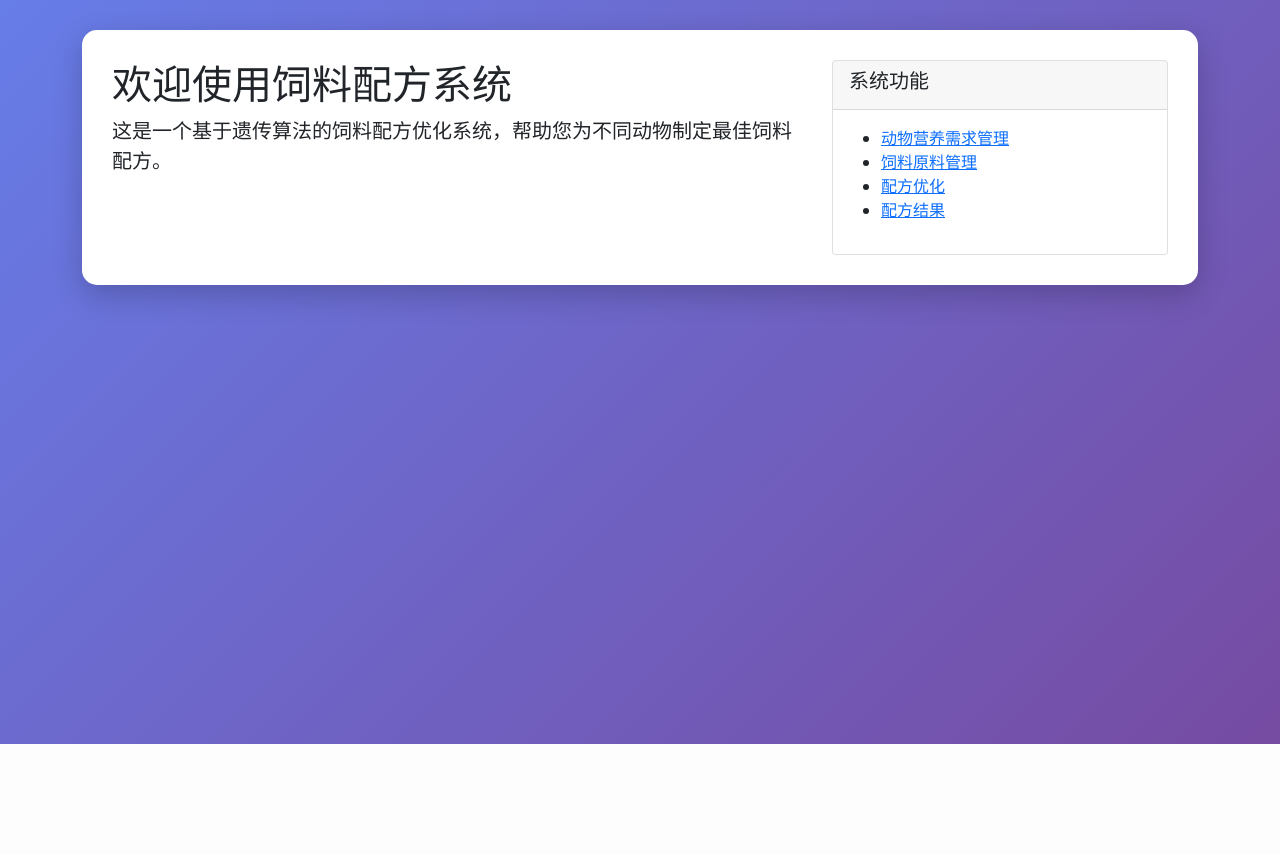
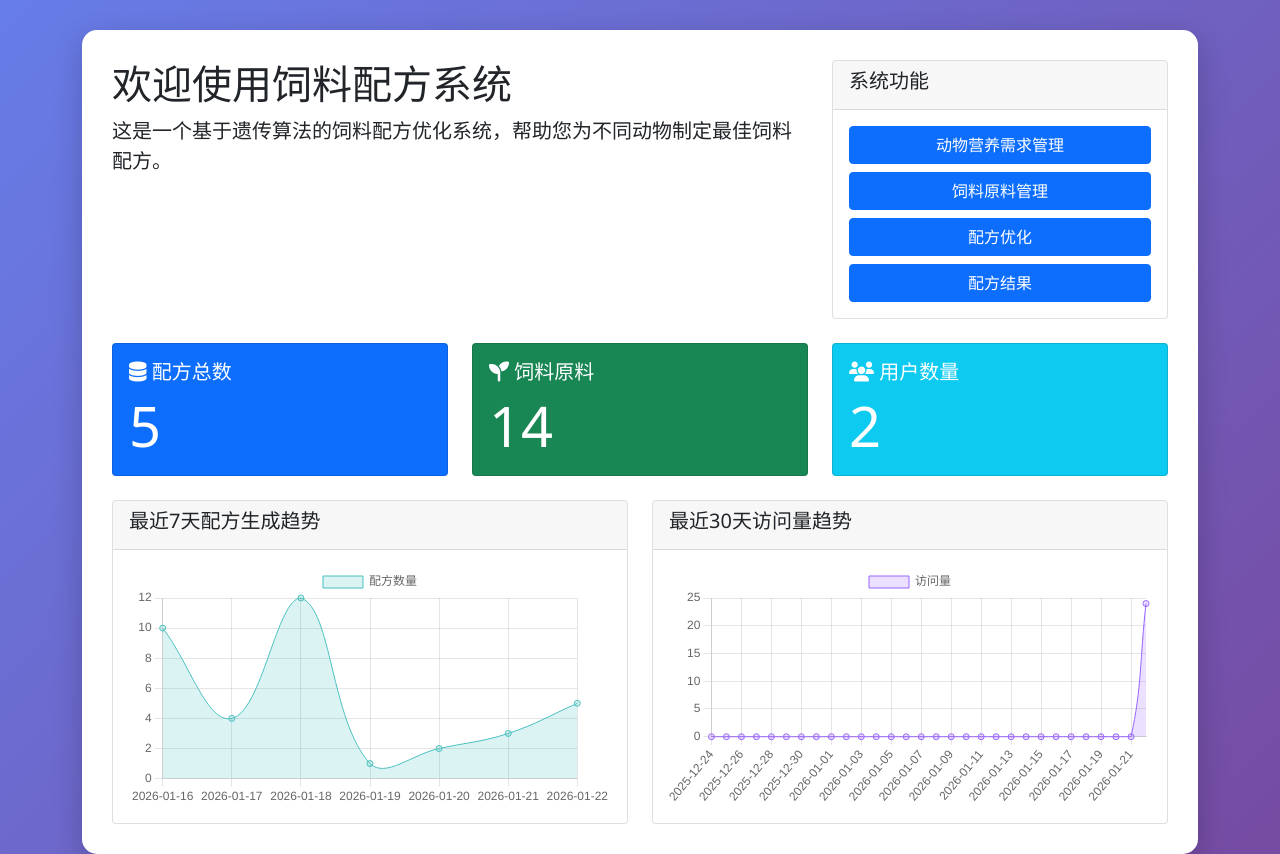
Before and after one commit to coinreverse/feed_formulation_web, a Django app: page / in a window 1280 px wide. Shown: the part 56-910 px from the top of the page. Before the commit the page ends 800 px from the top, so only its background shows below. Run offline with Django 5.2, Linux system fonts and the light colour scheme; data comes from the database, SQL or seed files in the repository; both versions use the stored data as it was after the commit.

Commit message:
添加主页统计功能

```diff
--- /dev/null
+++ b/feed_formulation_web/models.py
@@ -0,0 +1,14 @@
+from django.db import models
+from datetime import date
+
+
+class DailyVisit(models.Model):
+    visit_date = models.DateField(default=date.today, unique=True)
+    count = models.PositiveIntegerField(default=0)
+
+    class Meta:
+        ordering = ['-visit_date']
+        app_label = 'feed_formulation_web'  # 添加这一行
+
+    def __str__(self):
+        return f"{self.visit_date} - {self.count} 次访问"
--- a/feed_formulation_web/urls.py
+++ b/feed_formulation_web/urls.py
@@ -18,15 +18,12 @@ from django.contrib import admin
 from django.urls import path, include
 from django.shortcuts import render
 from django.views.i18n import set_language
+from . import views
 
-
-# 简单的主页视图
-def home(request):
-    return render(request, 'home.html')
 
 urlpatterns = [
     path('admin/', admin.site.urls),
-    path("", home, name='home'),
+    path("", views.home, name='home'),
     path("users/", include("users.urls")),
     path("ingredients/", include("ingredients.urls")),
     path("animal_requirements/", include("animal_requirements.urls")),
--- /dev/null
+++ b/feed_formulation_web/views.py
@@ -0,0 +1,57 @@
+from feed_formulation_web.models import DailyVisit
+from formulation.models import FeedFormulaResult
+from ingredients.models import Ingredient
+from users.models import CustomUser
+from django.shortcuts import render
+from datetime import datetime, timedelta
+import random
+
+
+# 主页视图，包含统计数据和图表
+def home(request):
+    # 统计数据
+    formula_count = FeedFormulaResult.objects.count()
+    ingredient_count = Ingredient.objects.count()
+    user_count = CustomUser.objects.count()
+
+    # 如果没有真实数据，使用模拟数据
+    if formula_count == 0:
+        formula_count = random.randint(50, 200)
+    if ingredient_count == 0:
+        ingredient_count = random.randint(30, 100)
+    if user_count == 0:
+        user_count = random.randint(10, 50)
+
+    # 生成最近7天配方生成趋势数据（符合模板期望的{date, count}对象列表）
+    formula_trend = []
+    for i in range(6, -1, -1):
+        date = (datetime.now() - timedelta(days=i)).strftime('%Y-%m-%d')
+        # 尝试获取真实数据，如果没有则使用模拟数据
+        real_count = FeedFormulaResult.objects.filter(created_at__date=datetime.strptime(date, '%Y-%m-%d')).count()
+        if real_count > 0:
+            count = real_count
+        else:
+            count = random.randint(0, 15)
+        formula_trend.append({'date': date, 'count': count})
+
+    # 生成最近30天访问量趋势数据
+    access_trend = []
+    for i in range(29, -1, -1):
+        date = (datetime.now() - timedelta(days=i)).date()
+        # 尝试获取真实访问量数据
+        visit = DailyVisit.objects.filter(visit_date=date).first()
+        if visit:
+            count = visit.count
+        else:
+            count = 0  # 没有记录时显示0
+        access_trend.append({'date': date.strftime('%Y-%m-%d'), 'count': count})
+
+    context = {
+        'formula_count': formula_count,
+        'ingredient_count': ingredient_count,
+        'user_count': user_count,
+        'formula_trend': formula_trend,
+        'access_trend': access_trend
+    }
+
+    return render(request, 'home.html', context)
--- a/ingredients/forms.py
+++ b/ingredients/forms.py
@@ -15,7 +15,7 @@ class IngredientForm(forms.ModelForm):
         labels = {
             'name': _('原料名称'),
             'description': _('原料说明'),
-            'cost': _('单价(元/kg)')
+            'cost': _('单价(元/吨)')
         }
         widgets = {
             'name': forms.TextInput(attrs={'class': 'form-control'}),
--- a/templates/base.html
+++ b/templates/base.html
@@ -96,6 +96,8 @@
 
 <!-- Bootstrap JS -->
 <script src="https://cdn.jsdelivr.net/npm/bootstrap@5.1.3/dist/js/bootstrap.bundle.min.js"></script>
+<!-- Chart.js -->
+<script src="https://cdn.jsdelivr.net/npm/chart.js"></script>
 {% block extra_js %}{% endblock %}
 </body>
 </html>
--- a/templates/home.html
+++ b/templates/home.html
@@ -15,38 +15,150 @@
                 <h5>{% trans '系统功能' %}</h5>
             </div>
             <div class="card-body">
-                <ul>
-                    <li>
-                        {% if user.is_authenticated %}
-                            <a href="{% url 'animal_requirements_list' %}">{% trans '动物营养需求管理' %}</a>
-                        {% else %}
-                            <a href="{% url 'login' %}?next={% url 'animal_requirements_list' %}">{% trans '动物营养需求管理' %}</a>
-                        {% endif %}
-                    </li>
-                    <li>
-                        {% if user.is_authenticated %}
-                            <a href="{% url 'ingredients_list' %}">{% trans '饲料原料管理' %}</a>
-                        {% else %}
-                            <a href="{% url 'login' %}?next={% url 'ingredients_list' %}">{% trans '饲料原料管理' %}</a>
-                        {% endif %}
-                    </li>
-                    <li>
-                        {% if user.is_authenticated %}
-                            <a href="{% url 'ga_optimization_list' %}">{% trans '配方优化' %}</a>
-                        {% else %}
-                            <a href="{% url 'login' %}?next={% url 'ga_optimization_list' %}">{% trans '配方优化' %}</a>
-                        {% endif %}
-                    </li>
-                    <li>
-                        {% if user.is_authenticated %}
-                            <a href="{% url 'formula_results_list' %}">{% trans '配方结果' %}</a>
-                        {% else %}
-                            <a href="{% url 'login' %}?next={% url 'formula_results_list' %}">{% trans '配方结果' %}</a>
-                        {% endif %}
-                    </li>
-                </ul>
+                <div class="d-grid gap-2">
+                    {% if user.is_authenticated %}
+                        <a href="{% url 'animal_requirements_list' %}" class="btn btn-primary">
+                            {% trans '动物营养需求管理' %}
+                        </a>
+                        <a href="{% url 'ingredients_list' %}" class="btn btn-primary">
+                            {% trans '饲料原料管理' %}
+                        </a>
+                        <a href="{% url 'ga_optimization_list' %}" class="btn btn-primary">
+                            {% trans '配方优化' %}
+                        </a>
+                        <a href="{% url 'formula_results_list' %}" class="btn btn-primary">
+                            {% trans '配方结果' %}
+                        </a>
+                    {% else %}
+                        <a href="{% url 'login' %}?next={% url 'animal_requirements_list' %}" class="btn btn-primary">
+                            {% trans '动物营养需求管理' %}
+                        </a>
+                        <a href="{% url 'login' %}?next={% url 'ingredients_list' %}" class="btn btn-primary">
+                            {% trans '饲料原料管理' %}
+                        </a>
+                        <a href="{% url 'login' %}?next={% url 'ga_optimization_list' %}" class="btn btn-primary">
+                            {% trans '配方优化' %}
+                        </a>
+                        <a href="{% url 'login' %}?next={% url 'formula_results_list' %}" class="btn btn-primary">
+                            {% trans '配方结果' %}
+                        </a>
+                    {% endif %}
+                </div>
+            </div>
+        </div>
+    </div>
+</div>
+
+<!-- 统计卡片 -->
+<div class="row mt-4">
+    <div class="col-md-4">
+        <div class="card bg-primary text-white">
+            <div class="card-body">
+                <h5 class="card-title"><i class="fas fa-database"></i> {% trans '配方总数' %}</h5>
+                <p class="card-text display-4">{{ formula_count }}</p>
+            </div>
+        </div>
+    </div>
+    <div class="col-md-4">
+        <div class="card bg-success text-white">
+            <div class="card-body">
+                <h5 class="card-title"><i class="fas fa-seedling"></i> {% trans '饲料原料' %}</h5>
+                <p class="card-text display-4">{{ ingredient_count }}</p>
+            </div>
+        </div>
+    </div>
+    <div class="col-md-4">
+        <div class="card bg-info text-white">
+            <div class="card-body">
+                <h5 class="card-title"><i class="fas fa-users"></i> {% trans '用户数量' %}</h5>
+                <p class="card-text display-4">{{ user_count }}</p>
+            </div>
+        </div>
+    </div>
+</div>
+
+<!-- 图表区域 -->
+<div class="row mt-4">
+    <div class="col-md-6">
+        <div class="card">
+            <div class="card-header">
+                <h5>{% trans '最近7天配方生成趋势' %}</h5>
+            </div>
+            <div class="card-body">
+                <canvas id="formulaTrendChart"></canvas>
+            </div>
+        </div>
+    </div>
+    <div class="col-md-6">
+        <div class="card">
+            <div class="card-header">
+                <h5>{% trans '最近30天访问量趋势' %}</h5>
+            </div>
+            <div class="card-body">
+                <canvas id="accessTrendChart"></canvas>
             </div>
         </div>
     </div>
 </div>
 {% endblock %}
+
+{% block extra_js %}
+<script>
+    // 配方趋势图表
+    const formulaCtx = document.getElementById('formulaTrendChart').getContext('2d');
+    const formulaTrendData = {
+        labels: [{% for item in formula_trend %}"{{ item.date }}",{% endfor %}],
+        datasets: [{
+            label: "{% trans '配方数量' %}",
+            data: [{% for item in formula_trend %}{{ item.count }},{% endfor %}],
+            backgroundColor: 'rgba(75, 192, 192, 0.2)',
+            borderColor: 'rgba(75, 192, 192, 1)',
+            borderWidth: 1,
+            fill: true,
+            tension: 0.4
+        }]
+    };
+    const formulaChart = new Chart(formulaCtx, {
+        type: 'line',
+        data: formulaTrendData,
+        options: {
+            responsive: true,
+            scales: {
+                y: {
+                    beginAtZero: true,
+                    ticks: {
+                        precision: 0
+                    }
+                }
+            }
+        }
+    });
+
+    // 访问量趋势图表
+    const accessCtx = document.getElementById('accessTrendChart').getContext('2d');
+    const accessTrendData = {
+        labels: [{% for item in access_trend %}"{{ item.date }}",{% endfor %}],
+        datasets: [{
+            label: "{% trans '访问量' %}",
+            data: [{% for item in access_trend %}{{ item.count }},{% endfor %}],
+            backgroundColor: 'rgba(153, 102, 255, 0.2)',
+            borderColor: 'rgba(153, 102, 255, 1)',
+            borderWidth: 1,
+            fill: true,
+            tension: 0.4
+        }]
+    };
+    const accessChart = new Chart(accessCtx, {
+        type: 'line',
+        data: accessTrendData,
+        options: {
+            responsive: true,
+            scales: {
+                y: {
+                    beginAtZero: true
+                }
+            }
+        }
+    });
+</script>
+{% endblock %}
```
Also changed, not shown: feed_formulation_web/middleware.py (added, +18 -0 lines), db.sqlite3, feed_formulation_web/migrations/0001_initial.py (added), locale/en/LC_MESSAGES/django.po, 1 other file.
